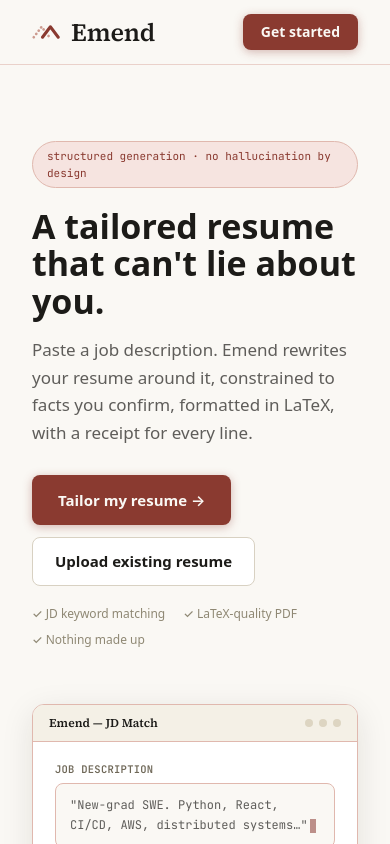
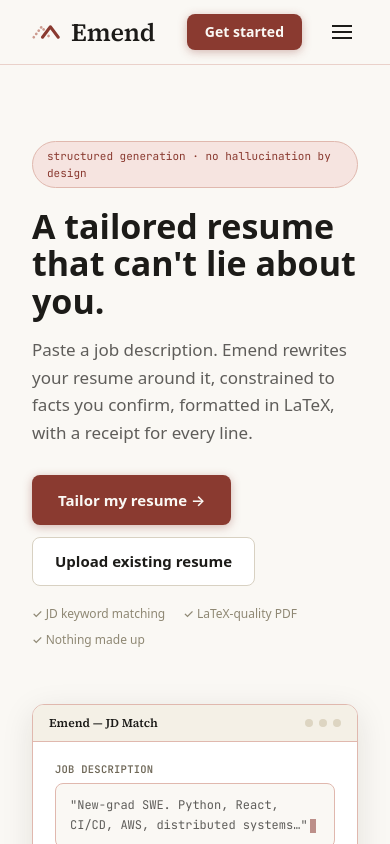
Before and after one commit to MosesfromSinai/Emend, a Next.js app in the folder web/: page / in a window 390 px wide. Shown: the top 844 px of the page. Built offline with nearby package versions, Linux system fonts and the light colour scheme.

Commit message:
add mobile nav hamburger menu

```diff
--- a/web/components/landing/nav.tsx
+++ b/web/components/landing/nav.tsx
@@ -1,36 +1,77 @@
+"use client";
+
+import { useState } from "react";
 import Link from "next/link";
 
 import { EmendLockup } from "@/components/emend-mark";
 
+const LINKS = [
+  { href: "#how", label: "How it works" },
+  { href: "#polish", label: "Just format it" },
+  { href: "#rewrite", label: "Your words" },
+  { href: "#what", label: "What it is" },
+];
+
 export function LandingNav() {
+  const [open, setOpen] = useState(false);
+
   return (
     <div className="sticky top-0 z-50 border-b border-em-softb/60 bg-paper/90 backdrop-blur">
       <div className="mx-auto flex max-w-270 items-center justify-between px-8 py-3.5">
         <EmendLockup />
         <div className="flex items-center gap-6">
-          <a href="#how" className="hidden text-sm text-ink/70 hover:text-ink sm:inline">
-            How it works
-          </a>
-          <a href="#polish" className="hidden text-sm text-ink/70 hover:text-ink sm:inline">
-            Just format it
-          </a>
-          <a
-            href="#rewrite"
-            className="hidden text-sm text-ink/70 hover:text-ink sm:inline"
-          >
-            Your words
-          </a>
-          <a href="#what" className="hidden text-sm text-ink/70 hover:text-ink sm:inline">
-            What it is
-          </a>
+          {LINKS.map((link) => (
+            <a
+              key={link.href}
+              href={link.href}
+              className="hidden text-sm text-ink/70 hover:text-ink sm:inline"
+            >
+              {link.label}
+            </a>
+          ))}
           <Link
             href="/app"
             className="rounded-lg bg-em-accent px-4.5 py-2 text-sm font-semibold text-paper shadow-[0_2px_10px_rgba(138,58,48,.35)] hover:bg-em-deep"
           >
             Get started
           </Link>
+          {/* below sm, the in-page links above are hidden entirely -- this
+              is the only way to reach them on a phone-width viewport */}
+          <button
+            type="button"
+            onClick={() => setOpen((v) => !v)}
+            aria-expanded={open}
+            aria-controls="landing-nav-menu"
+            aria-label={open ? "Close menu" : "Open menu"}
+            className="flex h-8 w-8 flex-col items-center justify-center gap-1 sm:hidden"
+          >
+            <span
+              className={`h-0.5 w-5 bg-ink transition-transform ${open ? "translate-y-1.5 rotate-45" : ""}`}
+            />
+            <span className={`h-0.5 w-5 bg-ink transition-opacity ${open ? "opacity-0" : ""}`} />
+            <span
+              className={`h-0.5 w-5 bg-ink transition-transform ${open ? "-translate-y-1.5 -rotate-45" : ""}`}
+            />
+          </button>
         </div>
       </div>
+      {open && (
+        <div
+          id="landing-nav-menu"
+          className="flex flex-col gap-3.5 border-t border-em-softb/60 px-8 py-4 sm:hidden"
+        >
+          {LINKS.map((link) => (
+            <a
+              key={link.href}
+              href={link.href}
+              onClick={() => setOpen(false)}
+              className="text-sm text-ink/70 hover:text-ink"
+            >
+              {link.label}
+            </a>
+          ))}
+        </div>
+      )}
     </div>
   );
 }
```
